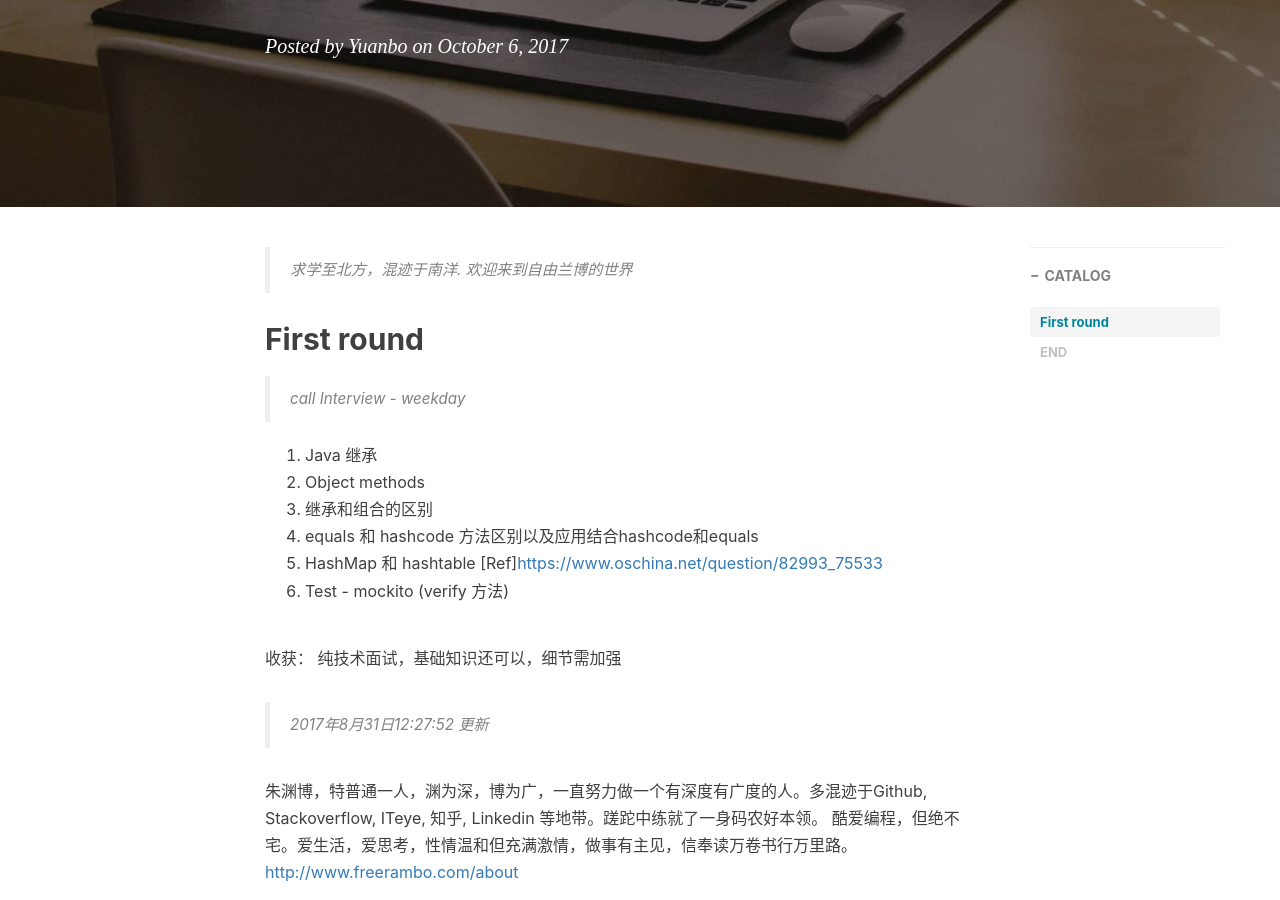
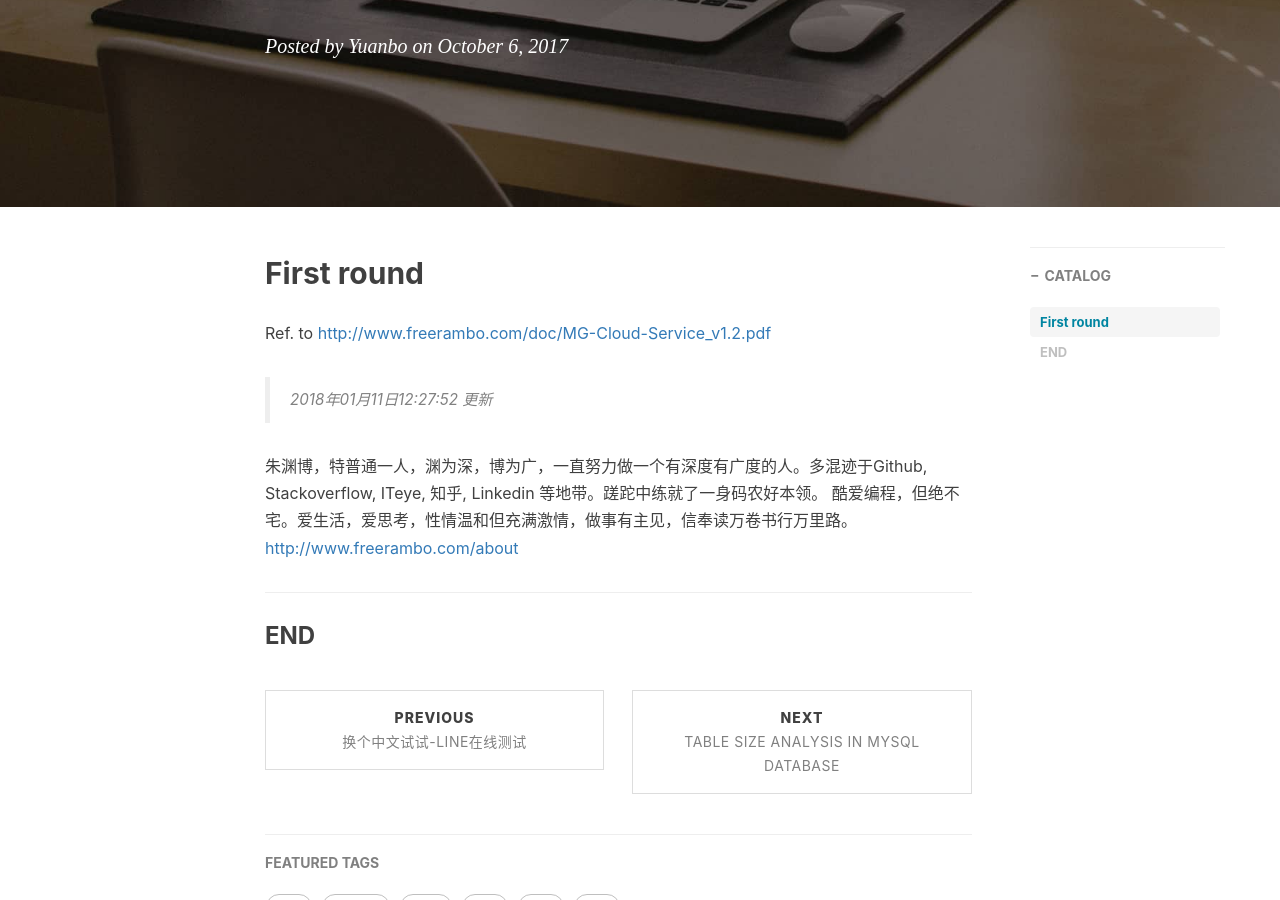
Before and after one commit to freerambo/freerambo.github.io, a Jekyll site: the page built from _posts/2017-10-06-MG-cloud-services-proposal.markdown, in a window 1280 px wide and 900 px high, scrolled down 418 px. Built offline with Jekyll 4.4.1, drawn with Linux system fonts in a browser that asks for light colours; nearby versions of some CDN libraries; comment, search, counter and statistics services are not loaded.

```diff
--- a/_posts/2017-10-06-MG-cloud-services-proposal.markdown
+++ b/_posts/2017-10-06-MG-cloud-services-proposal.markdown
@@ -11,23 +11,12 @@
     - 技术
 ---
 
-> 求学至北方，混迹于南洋. 欢迎来到自由兰博的世界
-
 
 ## First round
 
->call Interview - weekday
+Ref. to <http://www.freerambo.com/doc/MG-Cloud-Service_v1.2.pdf>
 
-1. Java 继承
-2. Object methods
-3. 继承和组合的区别
-4. equals 和 hashcode 方法区别以及应用结合hashcode和equals
-5. HashMap 和 hashtable  [Ref]<https://www.oschina.net/question/82993_75533>
-6. Test - mockito (verify 方法)
-
-收获： 纯技术面试，基础知识还可以，细节需加强
-
-> 2017年8月31日12:27:52 更新
+> 2018年01月11日12:27:52 更新
 
 朱渊博，特普通一人，渊为深，博为广，一直努力做一个有深度有广度的人。多混迹于Github, Stackoverflow, ITeye, 知乎, Linkedin 等地带。蹉跎中练就了一身码农好本领。 酷爱编程，但绝不宅。爱生活，爱思考，性情温和但充满激情，做事有主见，信奉读万卷书行万里路。
 <http://www.freerambo.com/about>
--- a/_posts/2018-01-11-VISA-Interview-on-call.markdown
+++ b/_posts/2018-01-11-VISA-Interview-on-call.markdown
@@ -14,7 +14,6 @@
 ---
 
 
-> 求学至北方，混迹于南洋. 欢迎来到自由兰博的世界
 
 ## VISA Senior position phone interview Questions
 
```
Also changed, not shown: 1 other file.
